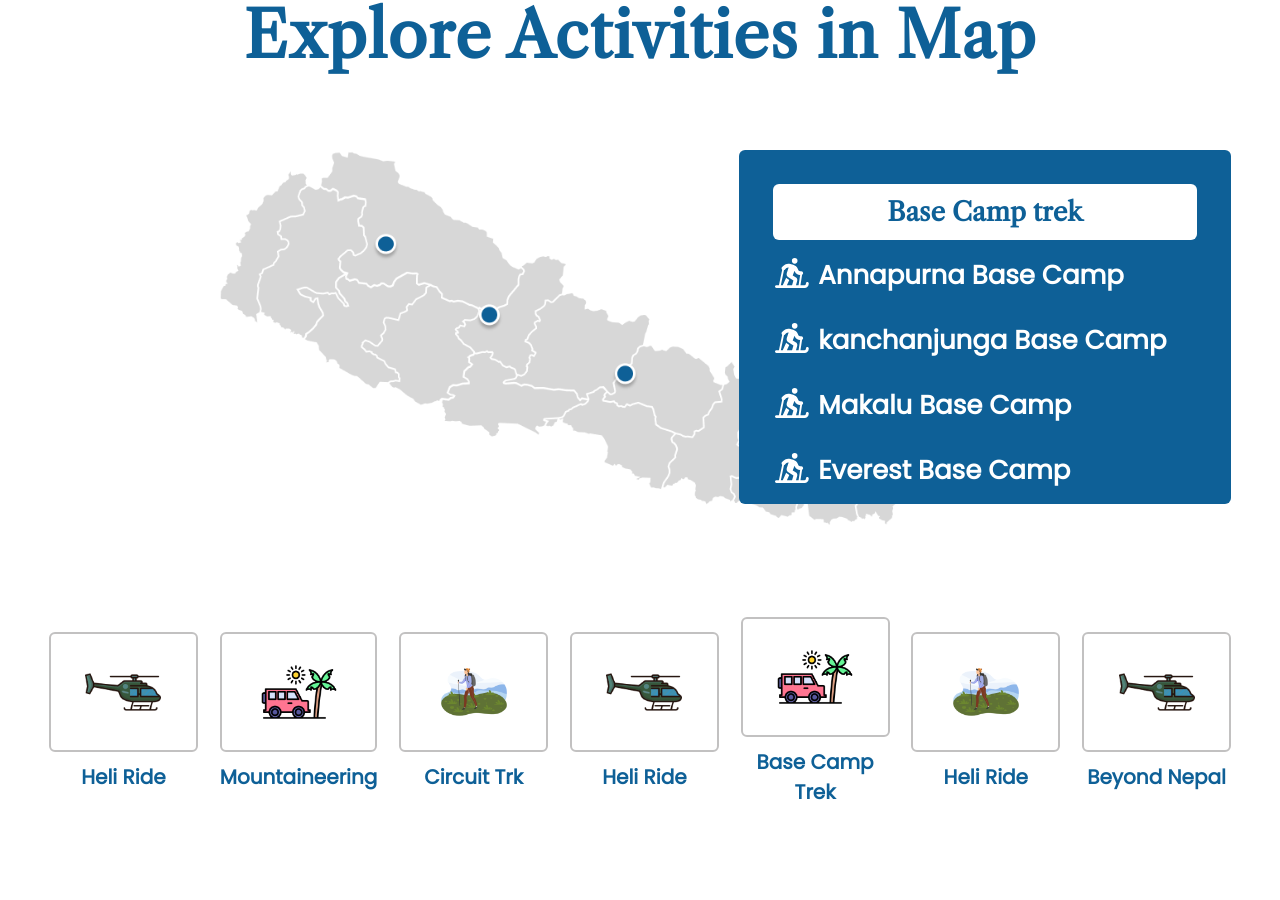
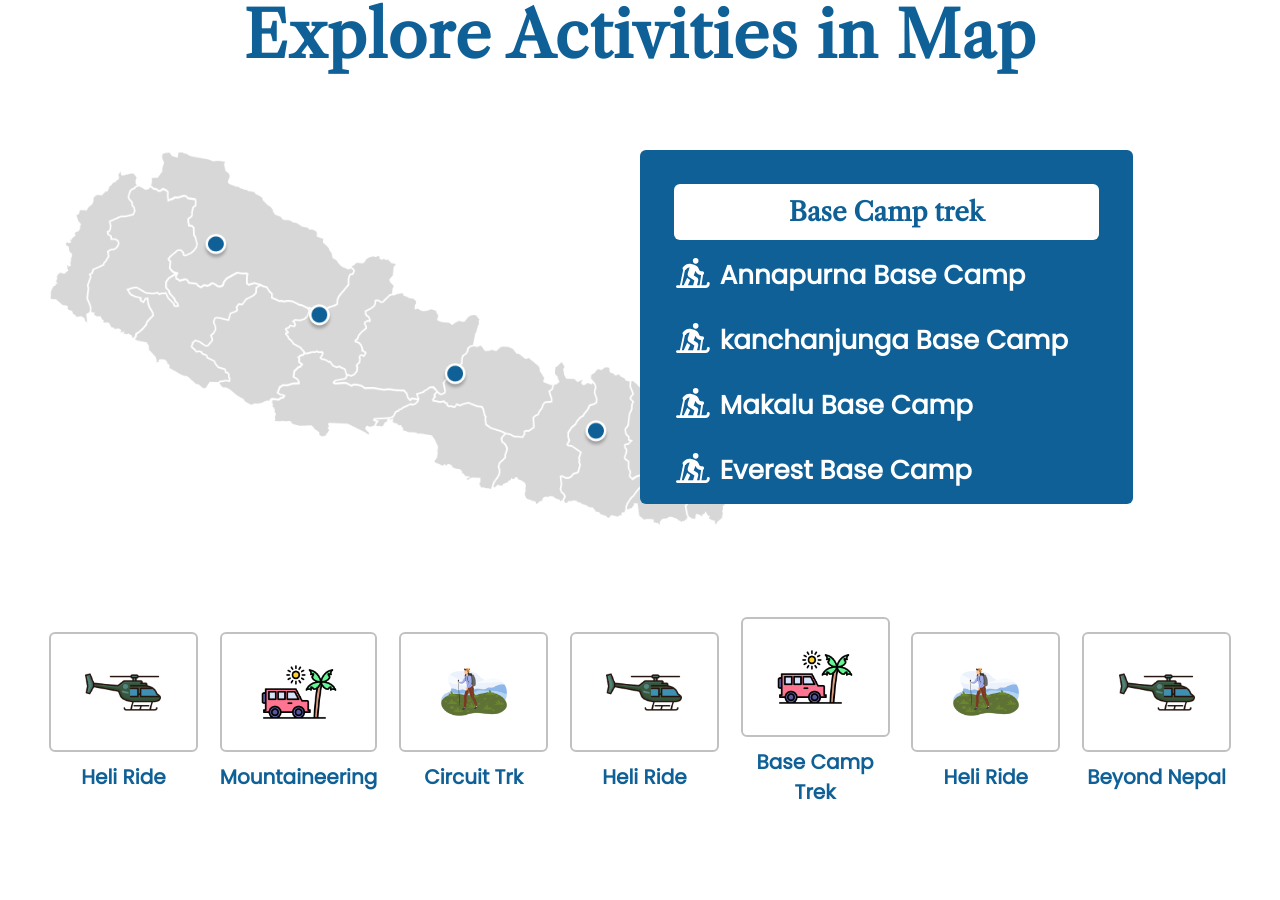
Before and after one commit to ackermanaakriti/sunnytreksf, a React (Create React App) app: page / in a window 1280 px wide. Shown: the part 1409-2309 px from the top of the page. Built offline with nearby package versions, Linux system fonts and the light colour scheme.

Commit message:
rsponsive

```diff
--- a/src/ThemeOne/Components/Sections/ExploreActivities.js
+++ b/src/ThemeOne/Components/Sections/ExploreActivities.js
@@ -18,13 +18,13 @@ const ExploreActivities = () => {
           <h1 className="section--header">Explore Activities in Map</h1>
           <div className="section--container">
             <Grid container>
-              <Grid xl={7} lg={7} xs={6}>
+              <Grid xl={7} lg={6} xs={6}>
                 <div className="map">
                   <img src={img} alt="nepal map" />
                 </div>
               </Grid>
 
-              <Grid lg={5} xl={4}>
+              <Grid  lg={5} xl={4}>
                 <div className="exploreacti--content">
                   <button>Base Camp trek</button>
                   <ul>
--- a/src/ThemeOne/responsive.scss
+++ b/src/ThemeOne/responsive.scss
@@ -47,6 +47,12 @@
                 font-size: 20px;
             }
         }
+        .map
+        {
+            padding: 0px;
+        }
     }
 
+
+
 }
```
